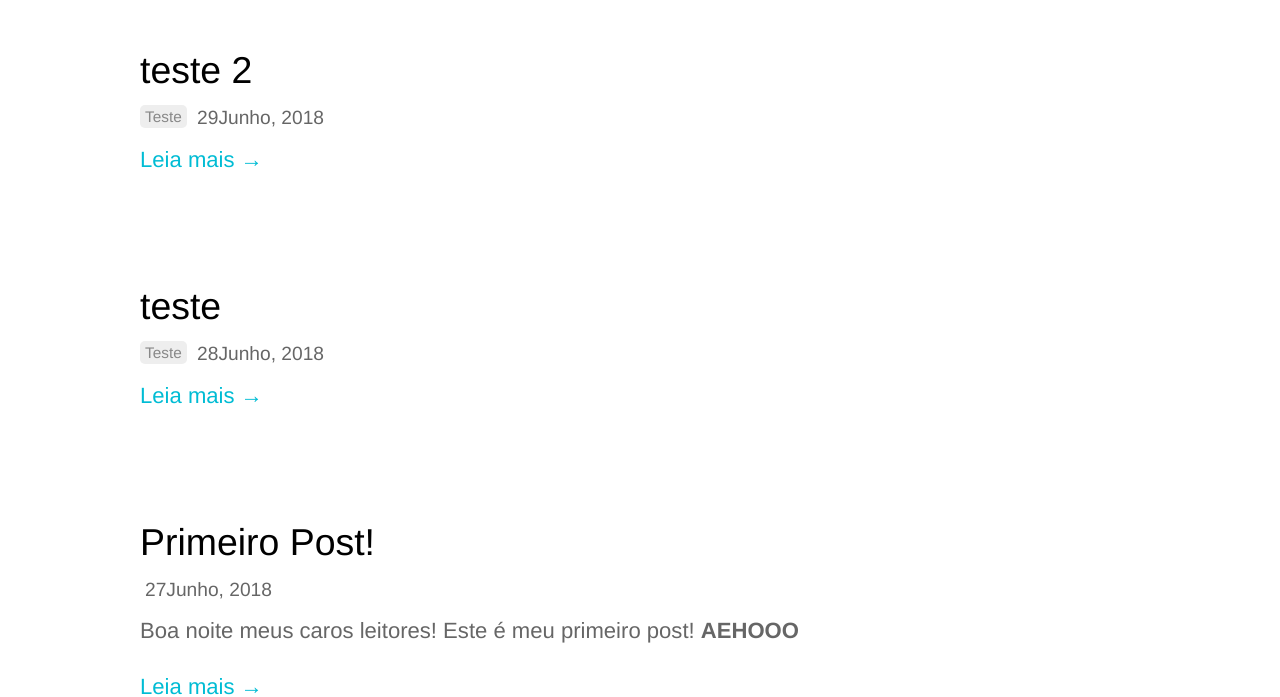
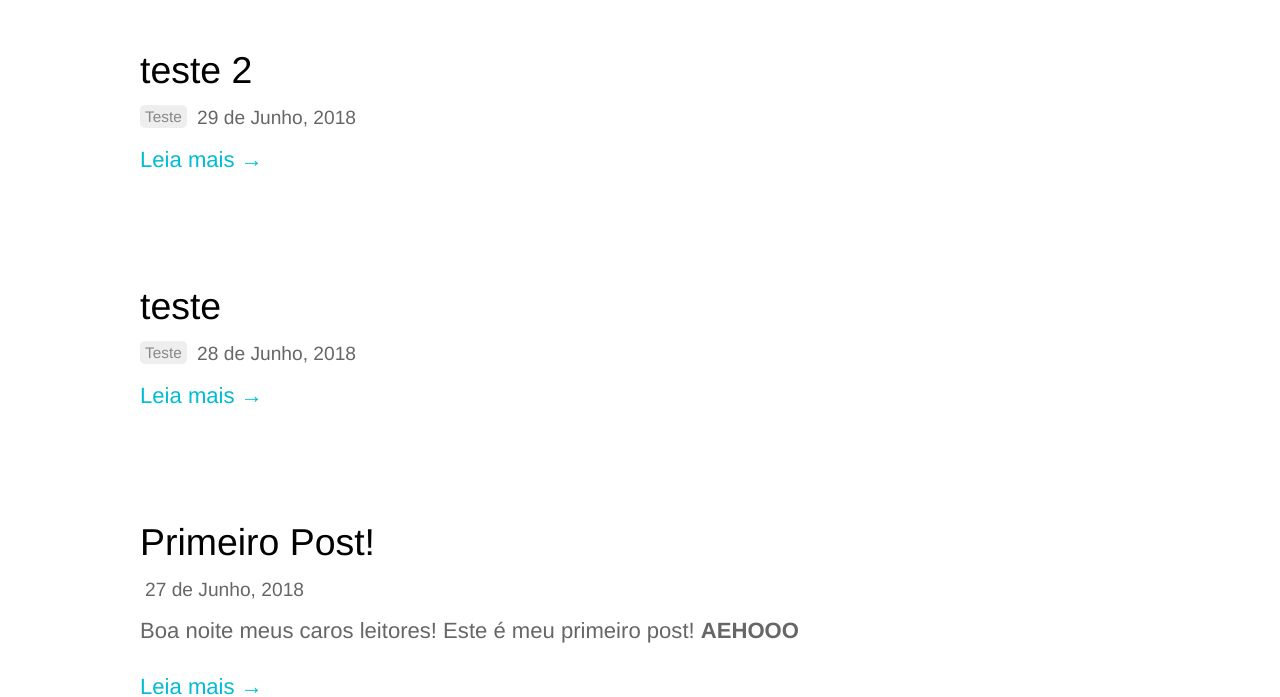
Before and after one commit to Kelvao/kelvao.github.io, a Jekyll site: the page built from blog/index.html, in a window 1280 px wide. Shown: the part 714-1411 px from the top of the page. Built offline with Jekyll 4.4.1, drawn with Linux system fonts in a browser that asks for light colours; the list of posts is cut into pages by our own code.

Commit message:
Updated '_includes/post-title.html' via CloudCannon

```diff
--- a/_includes/post-title.html
+++ b/_includes/post-title.html
@@ -19,5 +19,5 @@
         {% when '11' %}{% assign m = 'Novembro' %}
         {% when '12' %}{% assign m = 'Dezembro' %}
     {% endcase %}
-	<span class="post-date">{{ include.post.date | date: "%d" }}{{ m }}{{ include.post.date | date: ", %Y" }}</span>
+	<span class="post-date">{{ include.post.date | date: "%d de " }}{{ m }}{{ include.post.date | date: ", %Y" }}</span>
 </p>
```
